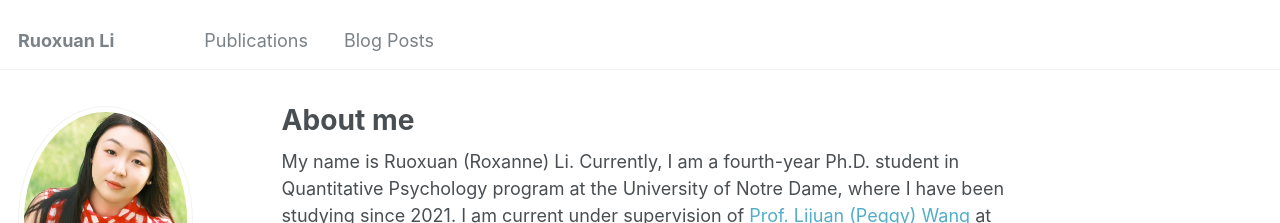
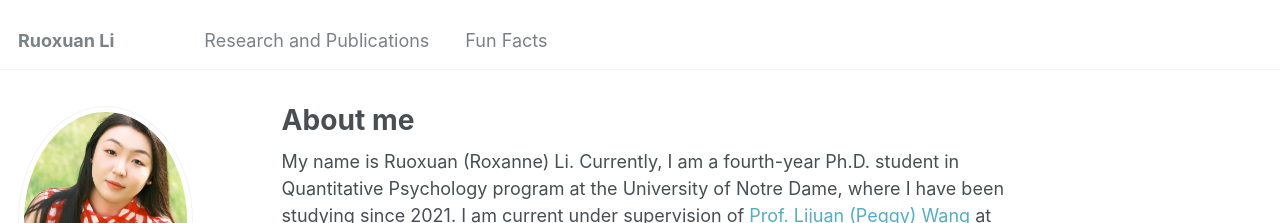
Before and after one commit to Ruoxuan-Li-Roxanne/Ruoxuan-Li-Roxanne.github.io, a Jekyll site: the page built from _pages/about.md, in a window 1280 px wide. Shown: the top 223 px of the page. Built offline with Jekyll 4.4.1, drawn with Linux system fonts in a browser that asks for light colours; some web fonts are replaced.

Commit message:
Update navigation.yml

```diff
--- a/_data/navigation.yml
+++ b/_data/navigation.yml
@@ -1,6 +1,6 @@
 # main links links
 main:
-  - title: "Publications"
+  - title: "Research and Publications"
     url: /publications/
 
   #- title: "Talks"
@@ -12,7 +12,7 @@ main:
   #- title: "Portfolio"
   #  url: /portfolio/
 
-  - title: "Blog Posts"
+  - title: "Fun Facts"
     url: /year-archive/
 
   #- title: "CV"
```
